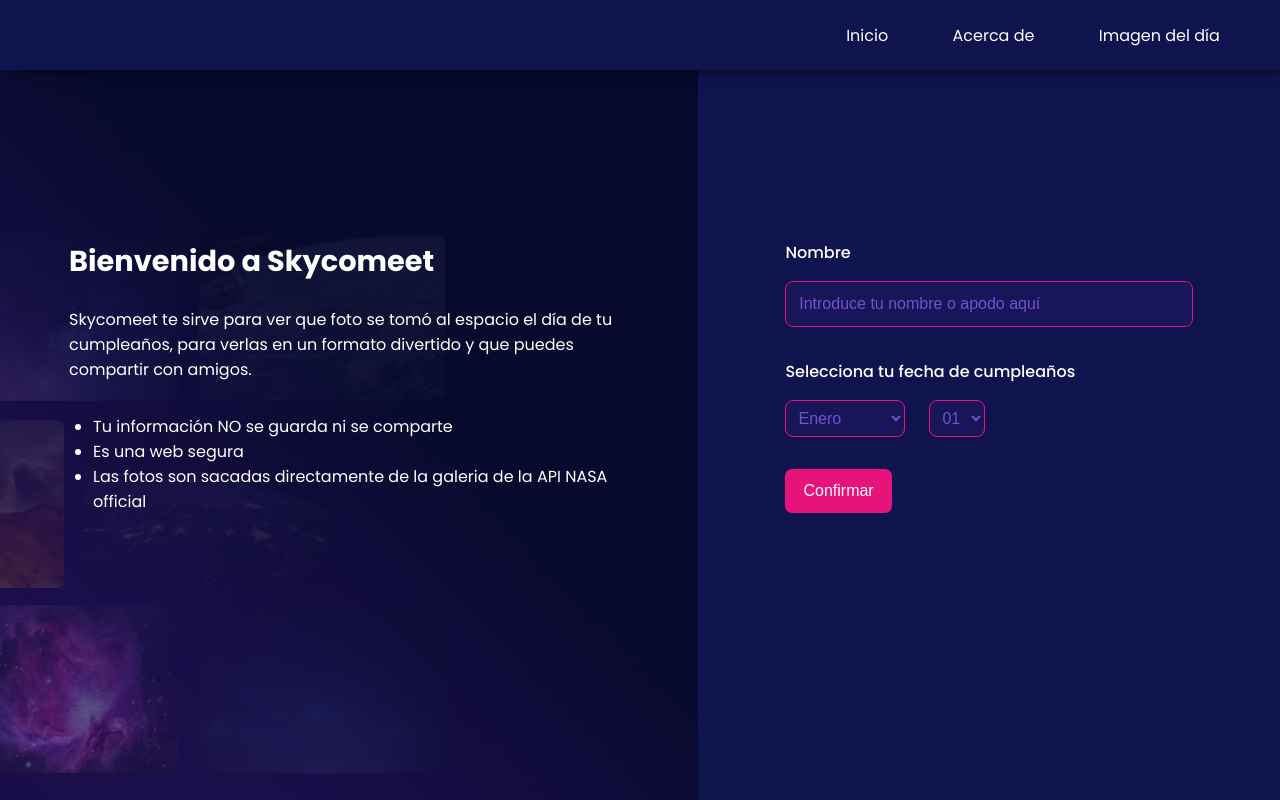
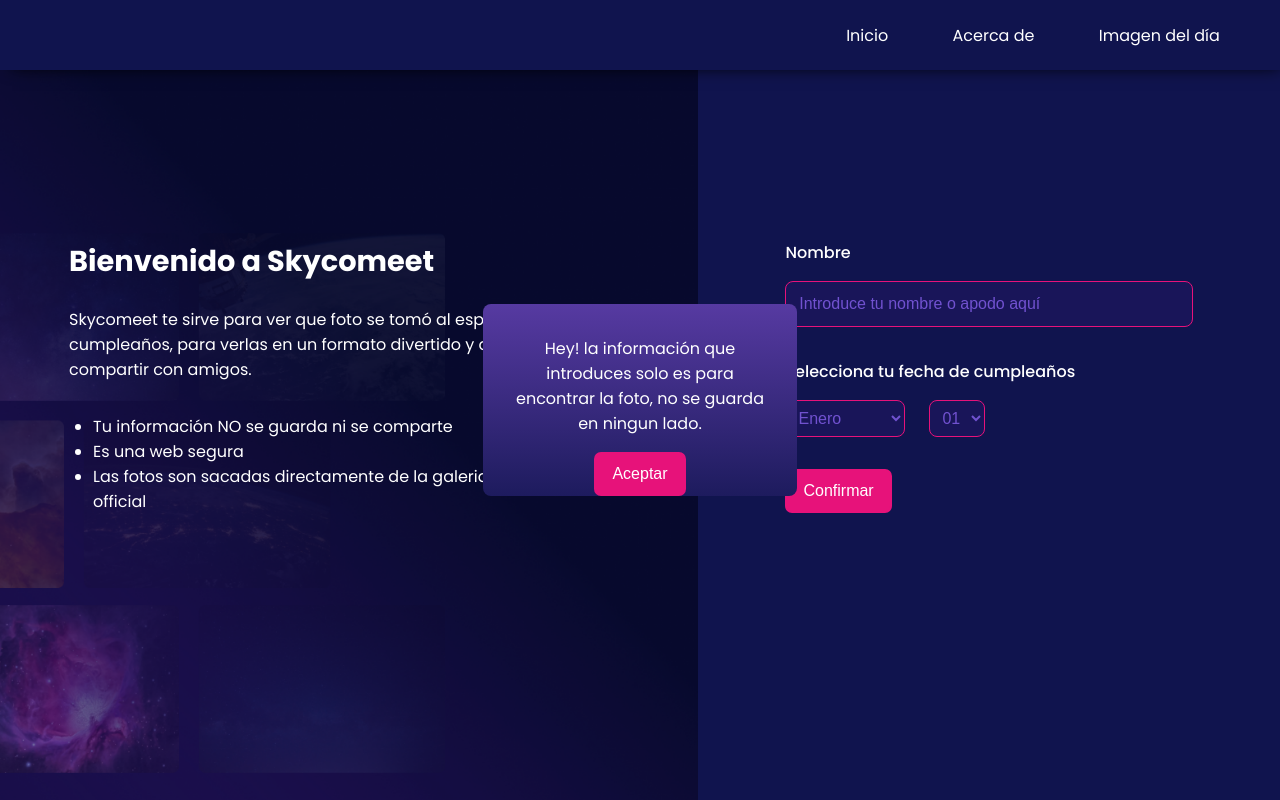
Before and after one commit to rafeldev/photokepler, a React (Create React App) app: page /formulario in a window 1280 px wide. Shown: the top 800 px of the page. Built offline with nearby package versions, Linux system fonts and the light colour scheme.

Commit message:
Se añade Alertcard en formulario

```diff
--- /dev/null
+++ b/src/components/Alertcard/Alercard.css
@@ -0,0 +1,35 @@
+.alertcard {
+  position: absolute;
+  top: 0;
+  left: 0;
+  right: 0;
+  bottom: 0;
+  margin: auto;
+  width: 314px;
+  height: 24%;
+  background: var(--card-gradient-color);
+  padding: 2rem;
+  border-radius: 8px;
+  text-align: center;
+}
+.alertcard p {
+  margin-bottom: 1rem;
+}
+.alertcard__button {
+  background-color: var(--main-color);
+  color: var(--white);
+  font-size: 1rem;
+  max-width: 7rem;
+  outline: none;
+  border: none;
+  padding: 0.7rem 1rem;
+  border-radius: 7px;
+  cursor: pointer;
+  transition: 1s;
+  border: 2px solid var(--main-color);
+}
+.alertcard__button:hover {
+  border: 2px solid var(--white);
+  background-color: var(--input-color);
+  color: var(--white);
+}
--- /dev/null
+++ b/src/components/Alertcard/Alertcard.jsx
@@ -0,0 +1,12 @@
+import "./Alercard.css";
+
+export function Alertcard({ children, close }) {
+  return (
+    <div className="alertcard">
+      <p>{children}</p>
+      <button className="alertcard__button" onClick={close}>
+        Aceptar
+      </button>
+    </div>
+  );
+}
--- a/src/components/InfoNasaSection/InfoNasaStyles.js
+++ b/src/components/InfoNasaSection/InfoNasaStyles.js
@@ -20,7 +20,8 @@
     min-width: 40%;
     height: 272px;
     /* margin-right: 50px; */
-
+    border-radius: 8px;
+    overflow: hidden;
     justify-self: center;
     align-self: center;
     display: flex;
--- a/src/components/PhotoDaySection/PhotoDaySection.jsx
+++ b/src/components/PhotoDaySection/PhotoDaySection.jsx
@@ -8,6 +8,7 @@
   useEffect(() => {
     Aos.init({ duration: 2000 });
   }, []);
+
   if (!photoOfDay) return <div />;
 
   return (
--- a/src/containers/About/About.jsx
+++ b/src/containers/About/About.jsx
@@ -11,7 +11,7 @@
 export function About() {
   // Animacion Aos settting:
   useEffect(() => {
-    Aos.init({ duration: 2000 });
+    Aos.init({ duration: 3000 });
   }, []);
 
   return (
--- a/src/containers/Formulario/Formulario.jsx
+++ b/src/containers/Formulario/Formulario.jsx
@@ -3,10 +3,14 @@
 import { months, numberDays } from "./FormularioData";
 import { Link } from "react-router-dom";
 
+import { Alertcard } from "../../components/Alertcard/Alertcard";
+import { useEffect } from "react";
+
 export function Formulario() {
   const [name, setName] = useState("");
   const [month, setMonth] = useState("");
   const [day, setDay] = useState("");
+  const [aviso, setAviso] = useState(true);
 
   const handleSubmit = (e) => {
     e.preventDefault();
@@ -21,9 +25,26 @@
     console.log(`Seleccionaste ${event.target.value}`);
     setDay(event.target.value);
   }
+
+  const closeAlert = (e) => {
+    setAviso(false);
+  };
+
+  function Aviso() {
+    if (aviso) {
+      return (
+        <Alertcard close={closeAlert}>
+          Hey! la información que introduces solo es para encontrar la foto, no
+          se guarda en ningun lado.
+        </Alertcard>
+      );
+    }
+  }
+
   return (
     <FormularioStyles>
       <section className="  fomulario-container">
+        {Aviso()}
         <div className="formulario__info">
           <div className="formulario__info-text">
             <h2 className="formulario__title">Bienvenido a Skycomeet</h2>
--- a/src/containers/Formulario/FormularioStyles.js
+++ b/src/containers/Formulario/FormularioStyles.js
@@ -3,6 +3,7 @@
 
 export const FormularioStyles = styled.section`
   background-color: var(--secun-color);
+
   .fomulario-container {
     display: flex;
     height: 100vh;
```
